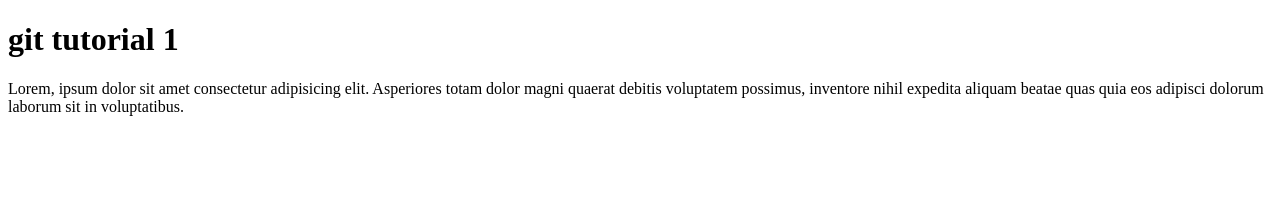
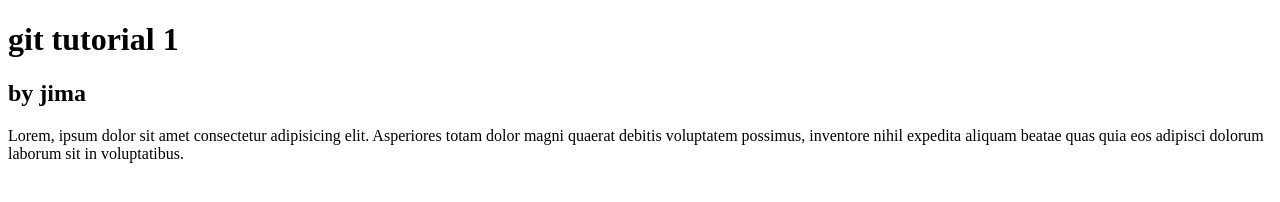
Before and after one commit to jima05/intern-t1, a plain HTML site: page index.html in a window 1280 px wide. Drawn offline with Linux system fonts and the light colour scheme.

Commit message:
Update index.html

```diff
--- a/index.html
+++ b/index.html
@@ -7,6 +7,7 @@
 </head>
 <body>
     <h1>git tutorial 1</h1>
+    <h2>by jima</h2>
     <p>Lorem, ipsum dolor sit amet consectetur adipisicing elit. Asperiores totam
         dolor magni quaerat debitis voluptatem possimus, inventore nihil expedita
         aliquam beatae quas quia eos adipisci dolorum laborum sit in voluptatibus.</p>
```
